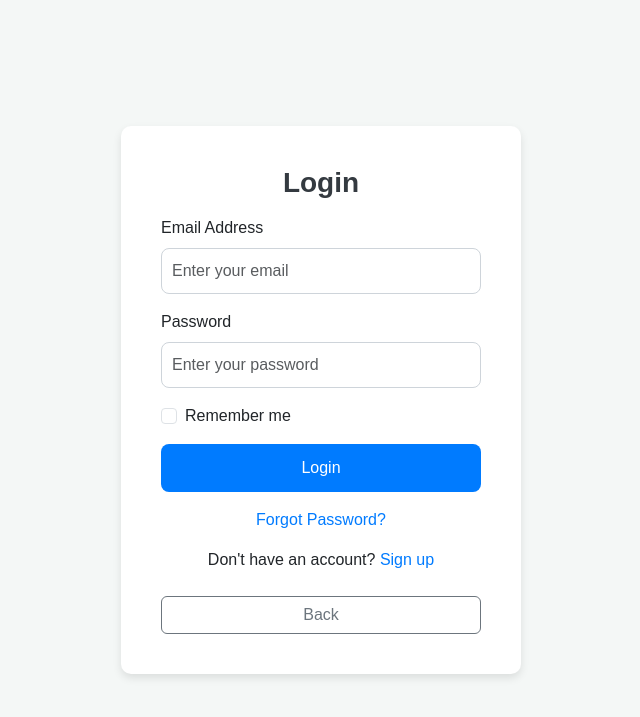
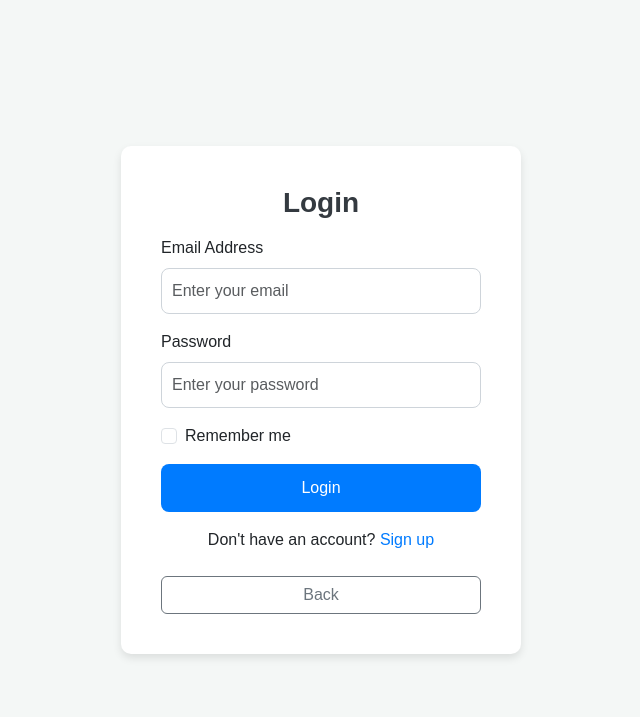
Before and after one commit to Aiswarya2316/ISport, a Django app: page /login/ in a window 1280 px wide. Shown: the top 717 px of the page, without its empty margins (319-959 px from the left). Run offline with Django 5.2, Linux system fonts and the light colour scheme.

Commit message:
designing updation completed

```diff
--- a/project/templates/login.html
+++ b/project/templates/login.html
@@ -100,11 +100,6 @@
                     </div>
                     <button type="submit" class="btn btn-primary w-100">Login</button>
                 </form>
-
-                <div class="text-center mt-3">
-                    <a href="#" class="text-link">Forgot Password?</a>
-                </div>
-
                 <div class="text-center mt-3">
                     <p>Don't have an account? <a href="../fanregister" class="text-link">Sign up</a></p>
                     <a href="../" class="btn btn-outline-secondary w-100 mt-2">Back</a>
```
